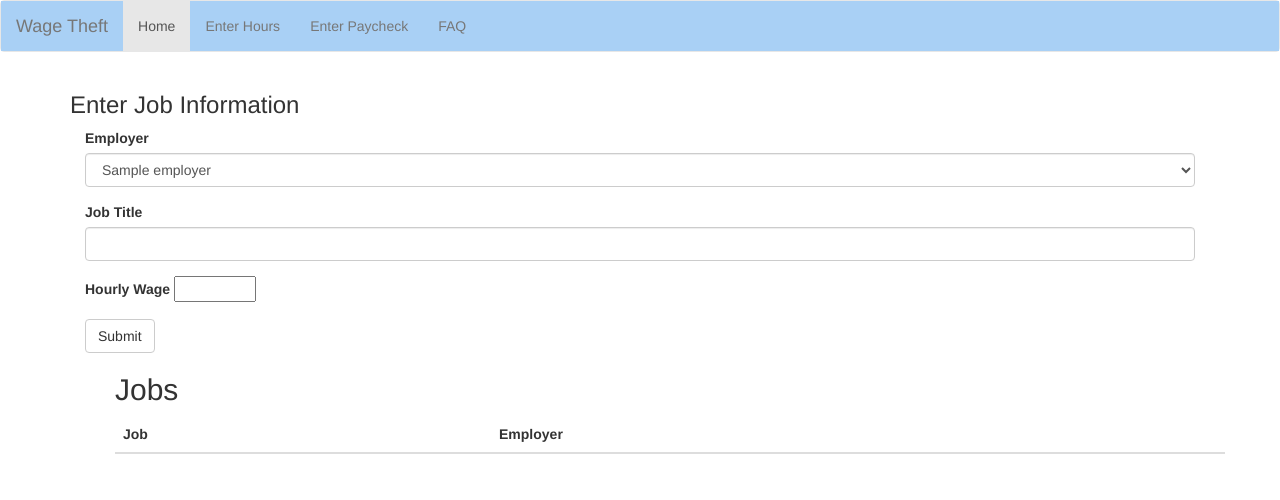
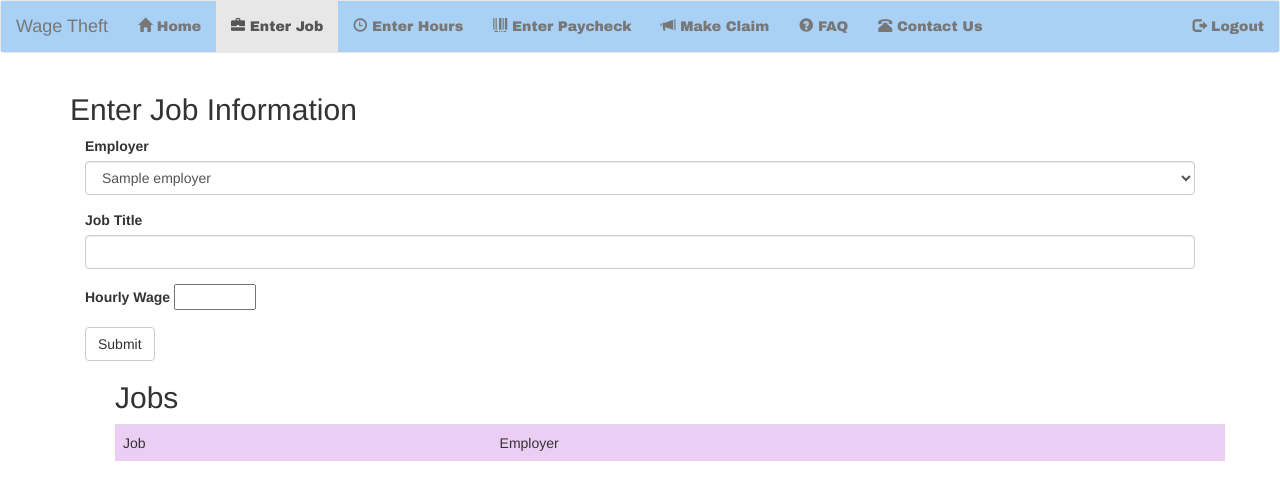
Before and after one commit to demcgee/Wage_Theft5, a PHP site: page /jobform.php in a window 1280 px wide. Shown: the top 500 px of the page. Run offline with PHP 8.4, Linux system fonts and the light colour scheme; the visitor is signed in with stand-in values (Sample User, id 1); tables that the repository leaves empty hold one stand-in row (values such as "Sample post"); data that the repository does not hold is empty.

Commit message:
Update jobform.php

```diff
--- a/jobform.php
+++ b/jobform.php
@@ -50,16 +50,22 @@
       <a class="navbar-brand" href="Home.php">Wage Theft</a>
     </div>
     <ul class="nav navbar-nav">
-      <li class= "active"><a href="Home.php">Home</a></li>
-      <li><a href="enterhours.php">Enter Hours</a></li>
-	  <li><a href="enterpaycheck.php">Enter Paycheck</a></li>
-      <li><a href="faq.php">FAQ</a></li>
+      <li><a href="Home_in.php"><span style="font-size:1.0em" class="glyphicon glyphicon-home"></span><font face="Arial Black"> Home</a></li></font>
+	<li class="active"><a href="jobform.php"><span style="font-size:1.0em" class="glyphicon glyphicon-briefcase"></span><font face="Arial Black"> Enter Job</a></li></font>
+      <li><a href="enterhours.php"><span style="font-size:1.0em" class="glyphicon glyphicon-time"></span><font face="Arial Black"> Enter Hours</a></li></font>
+      <li><a href="enterpaycheck.php"><span style="font-size:1.0em" class="glyphicon glyphicon-barcode"></span><font face="Arial Black"> Enter Paycheck</a></li></font>
+      <li><a href="Makeclaim.php"><span style="font-size:1.0em" class="glyphicon glyphicon-bullhorn"></span><font face="Arial Black"> Make Claim</a></li></font>
+      <li><a href="faq_in.php"><span style="font-size:1.0em" class="glyphicon glyphicon-question-sign"></span><font face="Arial Black"> FAQ</a></li></font>
+	<li><a href="contactus_in.php"><span style="font-size:1.0em" class="glyphicon glyphicon-phone-alt"></span><font face="Arial Black"> Contact Us</a></li></font>
     </ul>
+	<ul class="nav navbar-nav navbar-right">
+	  <li><a href="logout.php"><span class="glyphicon glyphicon-log-out"></span><font face="Arial Black"> Logout</a></li></font>
+	</ul>
   </div>
 </nav>
 
 <div class="container">
-  <h3>Enter Job Information</h3>
+  <h2>Enter Job Information</h2>
 </div>
 
 <?php
@@ -148,12 +154,11 @@ if (isset($_POST['JOB_TITLE'])) {
 <table class="table table-hover">
 
 <!-- Titles for table -->
-<thead>
-<tr>
-	<th>Job</th>
-	<th>Employer</th>
+<tr style="background:#ECCEF5 !important">
+	<td>Job</td>
+	<td>Employer</td>
 </tr>
-</thead>
+
 
 <tbody>
 <?php
```
